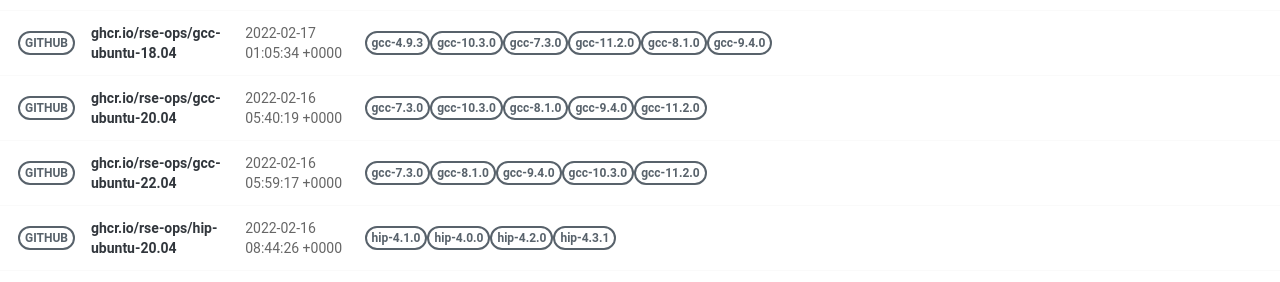
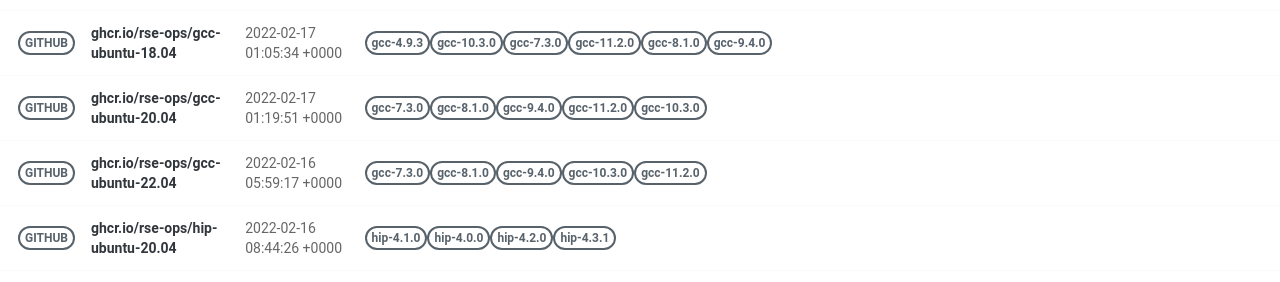
Before and after one commit to rse-ops/docker-images, a Jekyll site: the page built from pages/index.md, in a window 1280 px wide. Shown: the part 581-863 px from the top of the page. Built offline with Jekyll 4.4.1, drawn with Linux system fonts in a browser that asks for light colours; nearby versions of some CDN libraries.

Commit message:
Automated push to update library 2022-02-17

```diff
--- a/_library/ghcr.io-rse-ops-gcc-ubuntu-20.04.md
+++ b/_library/ghcr.io-rse-ops-gcc-ubuntu-20.04.md
@@ -1,7 +1,7 @@
 ---
 layout: container
 name: ghcr.io/rse-ops/gcc-ubuntu-20.04
-updated_at: 2022-02-16 05:40:19.152302
+updated_at: 2022-02-17 01:19:51.135948
 
 
 container_url: https://github.com/orgs/rse-ops/packages/container/package/gcc-ubuntu-20.04
```
Also changed, not shown: other parts of _library/ghcr.io-rse-ops-gcc-ubuntu-20.04.md (+3 -3 lines).
